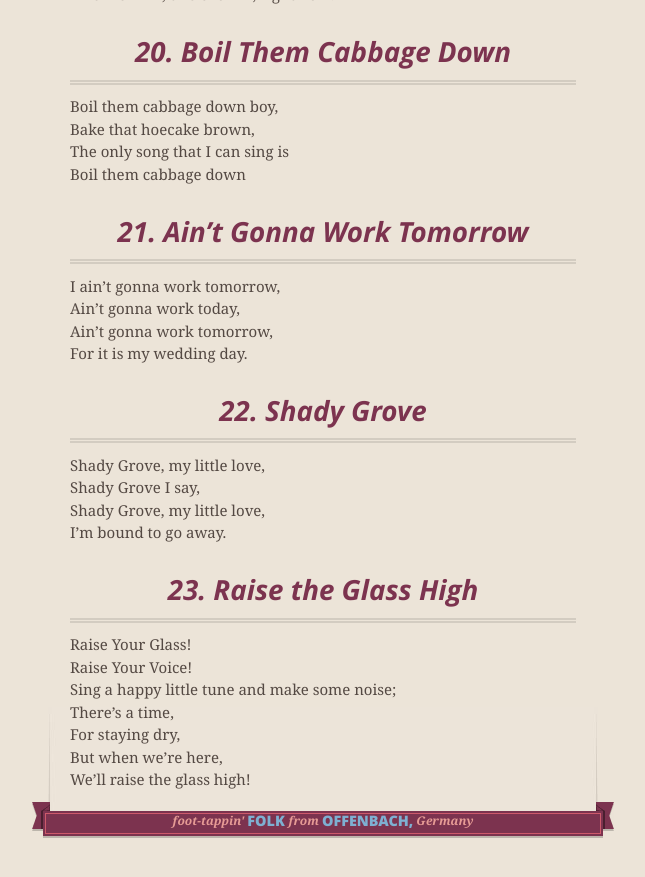
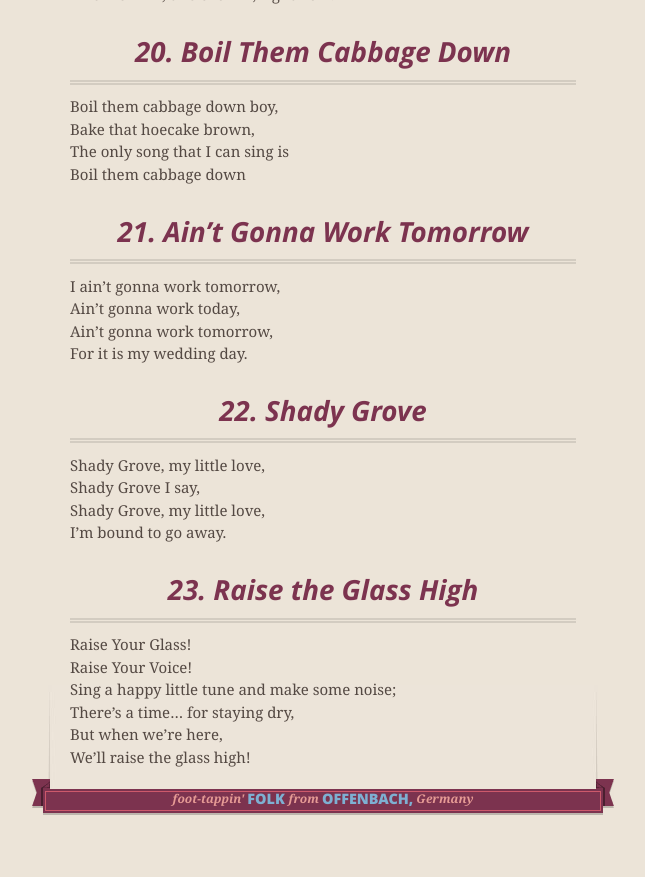
Before and after one commit to BrianInGermany/briankennethmusic, a Jekyll site: the page built from singalong.md, in a window 1280 px wide and 900 px high, scrolled down 3725 px. Shown: the top 877 px of the window, without its empty margins (317-962 px from the left). Built offline with Jekyll 4.4.1, drawn with Linux system fonts in a browser that asks for light colours; our own code applies the rules of GitHub Pages for plain Markdown files; comment, search, counter and statistics services are not loaded.

Commit message:
edit text

```diff
--- a/singalong.md
+++ b/singalong.md
@@ -117,7 +117,6 @@ I'm bound to go away.
 Raise Your Glass!
 Raise Your Voice!
 Sing a happy little tune and make some noise;
-There's a time,
-For staying dry,
+There's a time... for staying dry,
 But when we're here,
 We'll raise the glass high!
```
